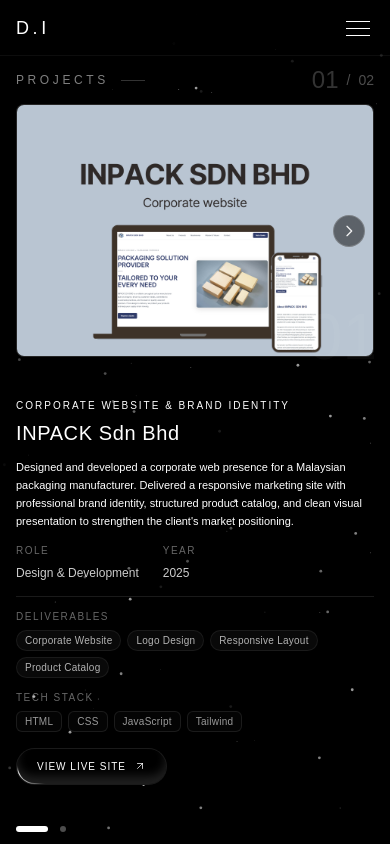
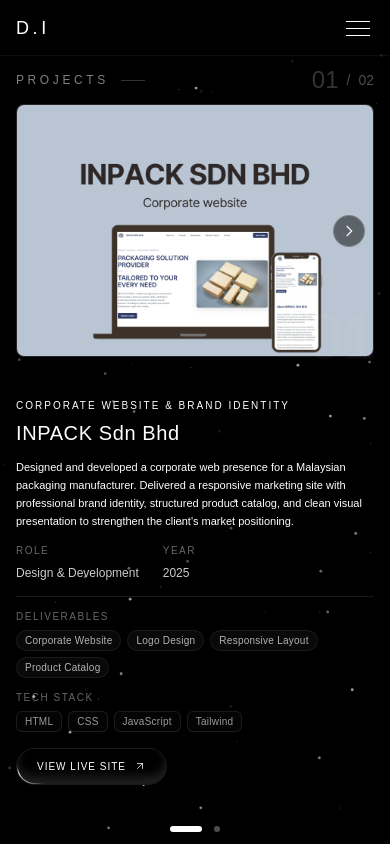
Before and after one commit to danizz140506-bot/portfolio, a Next.js app: page /projects in a window 390 px wide. Built offline with nearby package versions, Linux system fonts and the light colour scheme; a web font is replaced by a local one.

Commit message:
style: center pagination dots on mobile in projects page

```diff
--- a/src/app/projects/page.tsx
+++ b/src/app/projects/page.tsx
@@ -431,7 +431,7 @@
           }}
           className="flex-shrink-0 px-4 sm:px-6 md:px-12 pb-3 sm:pb-4 md:pb-6 pt-2"
         >
-          <div className="w-full max-w-7xl mx-auto flex items-center justify-between">
+          <div className="w-full max-w-7xl mx-auto flex items-center justify-center lg:justify-between">
             {/* Left: Previous project (desktop only) */}
             <div className="hidden lg:block w-1/3">
               {prevProject ? (
```
